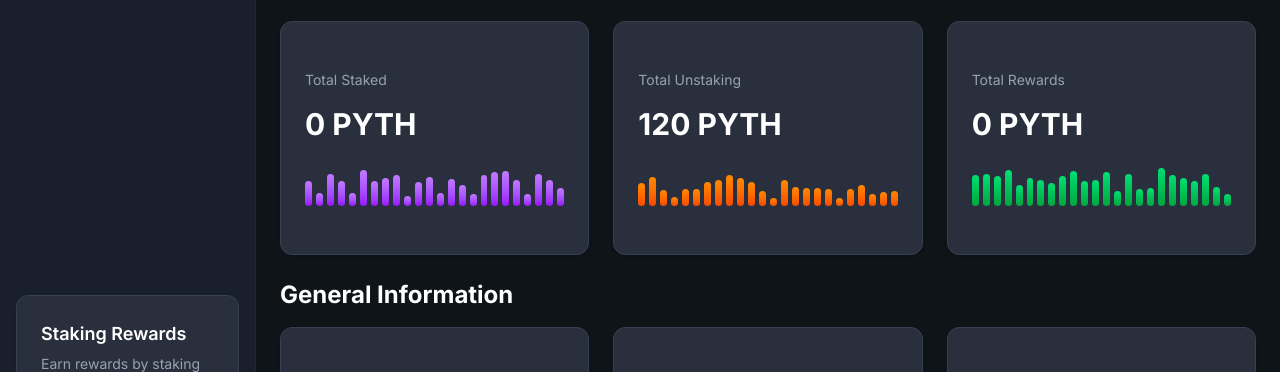
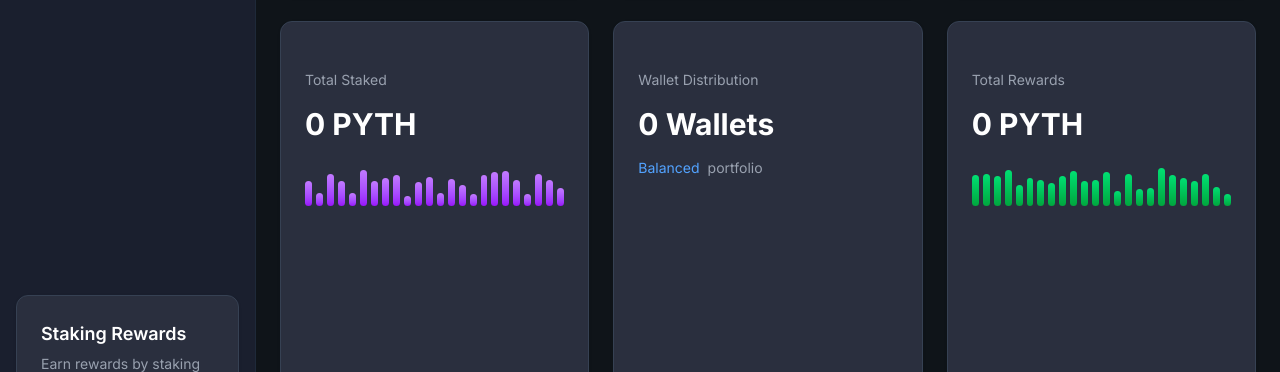
Before and after one commit to SCPassion/pyth-board, a Next.js app: page / in a window 1280 px wide. Shown: the part 293-665 px from the top of the page. Built offline with nearby package versions, Linux system fonts and the light colour scheme.

Commit message:
feat: refactor MetricCards to accept wallets prop and update display to show wallet distribution

```diff
--- a/app/page.tsx
+++ b/app/page.tsx
@@ -8,6 +8,7 @@ import { MetricCards } from "@/components/metric-cards";
 import { useWalletInfosStore } from "@/store/store";
 import { GeneralSummary } from "@/components/general-summary";
 import { WalletSection } from "@/components/wallet-section";
+
 // Mock data
 
 export default function Dashboard() {
@@ -57,7 +58,7 @@ export default function Dashboard() {
               </PortfolioSummary>
               <MetricCards
                 totalStaked={totalStaked}
-                totalUnstaking={totalUnstaking}
+                wallets={wallets}
                 totalRewards={totalRewards}
               />
               <GeneralSummary
--- a/components/metric-cards.tsx
+++ b/components/metric-cards.tsx
@@ -1,20 +1,40 @@
 "use client";
 
 import { Card, CardContent } from "@/components/ui/card";
-import { TrendingUp, TrendingDown } from "lucide-react";
+import { WalletInfo } from "@/types/pythTypes";
 import React, { useEffect, useState } from "react";
+import { PieChart, Pie, Cell, ResponsiveContainer } from "recharts";
 
-interface MetricCardsProps {
+type MetricCardsProps = {
+  wallets: WalletInfo[];
   totalStaked: number;
-  totalUnstaking: number;
   totalRewards: number;
-}
-
+};
 export function MetricCards({
+  wallets,
   totalStaked,
-  totalUnstaking,
   totalRewards,
 }: MetricCardsProps) {
+  const WALLET_COLORS = [
+    "#8b5cf6",
+    "#06b6d4",
+    "#10b981",
+    "#f59e0b",
+    "#ef4444",
+    "#f472b6",
+    "#6366f1",
+    "#a855f7",
+    "#22c55e",
+    "#ec4899",
+  ];
+  // Process wallet data for pie chart
+  const walletData = wallets.map((wallet) => ({
+    name: wallet.name,
+    value: wallet.stakingInfo?.totalStakedPyth || 0,
+    percentage: (
+      (wallet.stakingInfo?.totalStakedPyth || 0 / totalStaked) * 100
+    ).toFixed(1),
+  }));
   // Generate deterministic default heights for SSR
   const defaultHeights = {
     staked: Array.from({ length: 24 }, () => 50),
@@ -60,20 +80,57 @@ export function MetricCards({
       <Card className="bg-[#2a2f3e] border-gray-700">
         <CardContent className="p-6 space-y-4">
           <div className="flex items-center justify-between">
-            <p className="text-gray-400 text-sm">Total Unstaking</p>
+            <p className="text-gray-400 text-sm">Wallet Distribution</p>
           </div>
-          <p className="text-3xl font-bold text-white">{totalUnstaking} PYTH</p>
-
-          <div className="flex gap-1 h-12 items-end">
-            {heights.unstaking.map((h, i) => (
+          <p className="text-3xl font-bold text-white">
+            {wallets.length} Wallets
+          </p>
+          <div className="flex items-center gap-2 text-sm">
+            <span className="text-blue-400">Balanced</span>
+            <span className="text-gray-400">portfolio</span>
+          </div>
+          <div className="h-32 flex items-center justify-center">
+            <ResponsiveContainer width="100%" height="100%">
+              <PieChart>
+                <Pie
+                  data={walletData}
+                  cx="50%"
+                  cy="50%"
+                  innerRadius={30}
+                  outerRadius={60}
+                  paddingAngle={2}
+                  dataKey="value"
+                >
+                  {walletData.map((entry, index) => (
+                    <Cell
+                      key={`cell-${index}`}
+                      fill={WALLET_COLORS[index % WALLET_COLORS.length]}
+                    />
+                  ))}
+                </Pie>
+              </PieChart>
+            </ResponsiveContainer>
+          </div>
+          <div className="space-y-1">
+            {walletData.map((wallet, index) => (
               <div
-                key={i}
-                className="flex-1 bg-gradient-to-t from-orange-600 to-orange-400 rounded-full transition-all duration-300 ease-out"
-                style={{
-                  height: `${h}%`,
-                  animationDelay: `${i * 50}ms`,
-                }}
-              />
+                key={wallet.name}
+                className="flex items-center justify-between text-sm"
+              >
+                <div className="flex items-center gap-2">
+                  <div
+                    className="w-3 h-3 rounded-full"
+                    style={{
+                      backgroundColor:
+                        WALLET_COLORS[index % WALLET_COLORS.length],
+                    }}
+                  />
+                  <span className="text-gray-300">{wallet.name}</span>
+                </div>
+                <span className="text-white font-medium">
+                  {wallet.percentage}%
+                </span>
+              </div>
             ))}
           </div>
         </CardContent>
```
